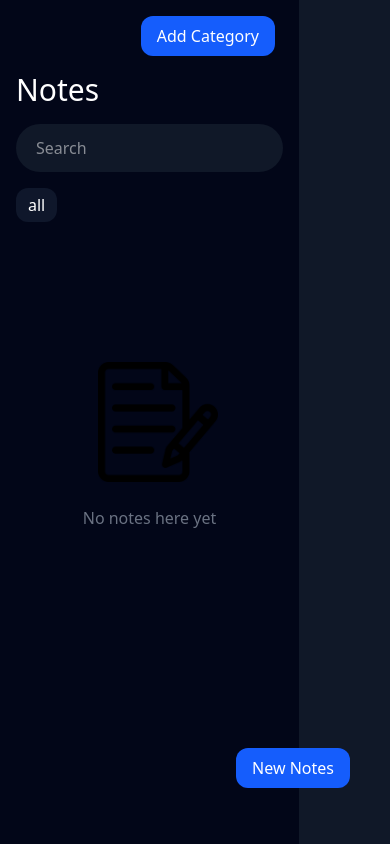
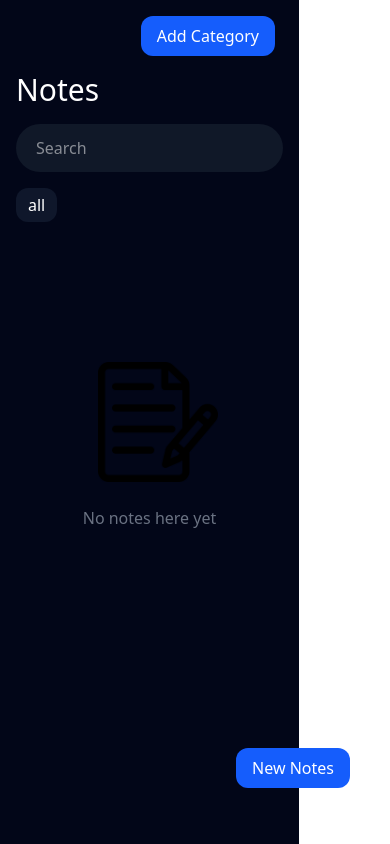
Before and after one commit to xenobyte012/notes-app, a React (Vite) app: page /notes-app/home-page in a window 390 px wide. Built offline with nearby package versions, Linux system fonts and the light colour scheme.

Commit message:
background fix

```diff
--- a/src/App.jsx
+++ b/src/App.jsx
@@ -72,8 +72,8 @@ function App() {
   };
   return (
     <NotesContext.Provider value={value}>
-      <div className="bg-gray-900">
-        <div className=" flex justify-between  max-w-[470px] ">
+      <div className="lg:bg-gray-900">
+        <div className=" flex justify-between  lg:max-w-[400px]  ">
           <Routes>
             <Route path="/" element={<HomePage />} />
             <Route path="/create-notes" element={<CreateNotes />} />
```
